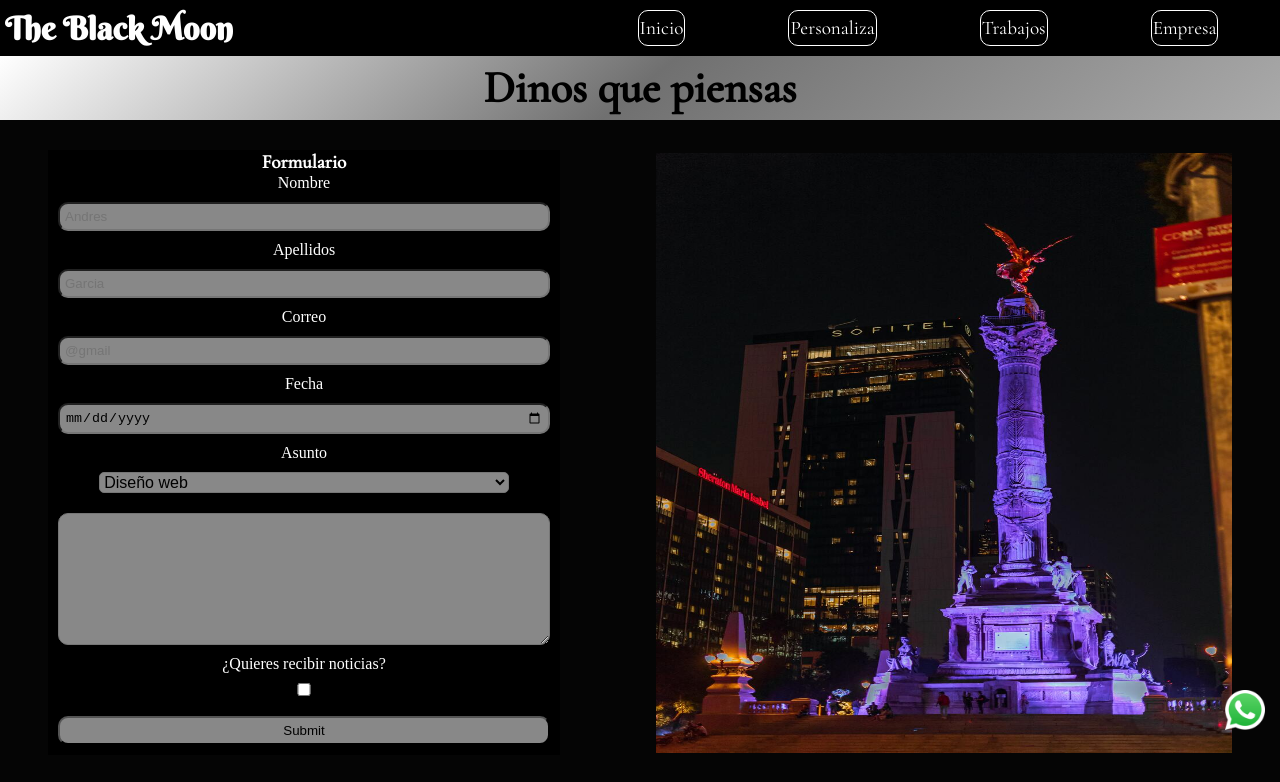
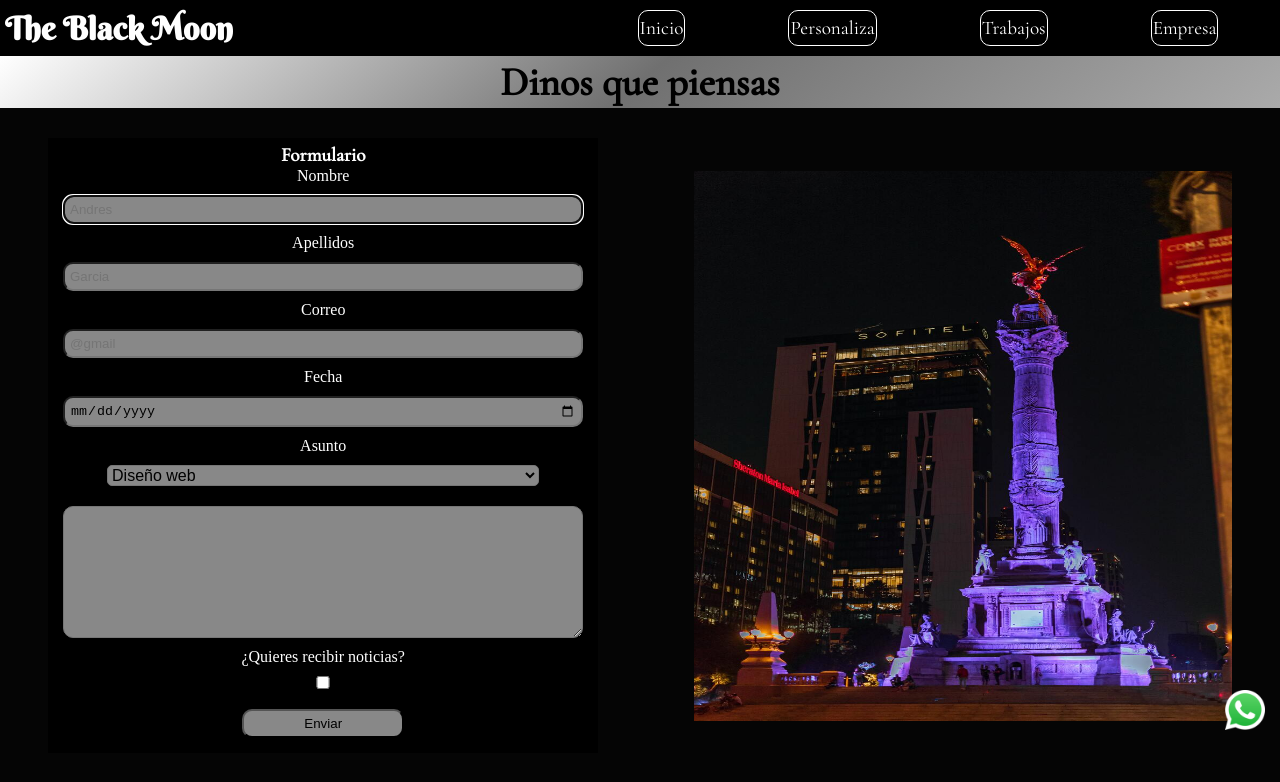
Before and after one commit to AndresMGC28/PF-Garcia-Castro, a website: page html/contacto.html in a window 1280 px wide. Shown: the top 782 px of the page. Drawn offline with nearby package versions, Linux system fonts and the light colour scheme.

Commit message:
Cambios en Contacto

```diff
--- a/html/contacto.html
+++ b/html/contacto.html
@@ -37,33 +37,39 @@
         <section class="secciondecontacto">
             <article class="articulodecontacto">
                 <h3>Formulario</h3>
-                <div></div>
-                <label for="nombre">Nombre</label>
-                <input type="text" placeholder="Andres">
+                <div class="formulario">
+                <label for="nombres">Nombre</label>
+                <input id="nombres" type="text" name="nombre" placeholder="Andres" autofocus required>
+
                 <label for="apellidos">Apellidos</label>
-                <input type="text" placeholder="Garcia">
+                <input id="apellidos" type="text" name="apellido" placeholder="Garcia" required>
+
                 <label for="correo">Correo</label>
-                <input type="email" placeholder="@gmail">
+                <input id="correo" type="email" name="email" placeholder="@gmail" required>
+
                 <label for="fecha">Fecha</label>
-                <input type="date">
+                <input id="fecha" type="date" name="fecha">
+
                 <label for="asunto">Asunto</label>
-                <select name="motivo" id="motivo" required>
+                <select name="asunto" id="asunto" required>
                     <option value="Diseño Web">Diseño web</option>
-                    <option value="Base de Datos">Cotizacion</option>
+                    <option value="Base de Datos">Cotización</option>
                     <option value="Preguntas">Preguntas</option>
-                    <option value="Comprar">Comprar</option>
                     <option value="Reseña">Reseña</option>
                 </select>
+
                 <textarea name="cometarios" id="cometarios" cols="30" rows="8"></textarea>
                 <label for="noticias ">¿Quieres recibir noticias?</label>
-                <input type="checkbox">
-                <input type="submit">
+                <input  id="noticias" type="checkbox" name="noticias">
+
+                <input type="submit" value="Enviar" class="env">
+            </div>
             </article>
             <div class="divimagencontacto">
                 <img src="../imagenes/2.jpg" alt="escritorio" class="imagendecontacto">
             </div>
         </section>
-        <div class="subtitulo">
+        <div class="titulo3">
             <h2>Observa nuestros trabajos</h2>
         </div>
         <div>
--- a/scss/views/_contacto.scss
+++ b/scss/views/_contacto.scss
@@ -17,6 +17,10 @@ select{
     border-radius: 5px;
     font-size: 1rem;
 }
+.env{
+    width: 30%;
+    margin:  10px auto;
+}
 // @Media
 @mixin contacto{
     @media (min-width:$media-uno){
@@ -32,22 +36,25 @@ section.secciondecontacto{
     }
 }
     .articulodecontacto{
-        display: flex;
-        flex-direction:column;
         width: 80%;
         background-color: $coloruno;
         color:$colordos;
         text-align: center;
         margin: auto;
+        padding: 5px;
         @include contacto(){
-            width: 40%;
+            width: 43%;
             grid-area: formulario;
         }
     }
+    div.formulario{
+        display: flex;
+        flex-direction:column;
+        }
     .divimagencontacto{
         @include contacto(){
-            width: 45%;
-            height: 600px;
+            width: 42%;
+            height: 550px;
             margin: auto;
         grid-area: imagenf;
         }
@@ -82,3 +89,15 @@ div.divtrabajos{
     margin: auto;
     }
 }
+div.titulo3{
+    width: 100%;
+    background: linear-gradient(320deg, rgba(213,213,213,0.7931547619047619) 0%, rgba(112,112,112,1) 50%, rgba(255,255,255,1) 100%);
+    text-align: center;
+    h3{
+        font-size: 1.5rem;
+    }
+    @include contacto(){
+        padding: 1.8px;
+        font-size: 5rem;
+       }
+   }
--- a/scss/views/_diseñouno.scss
+++ b/scss/views/_diseñouno.scss
@@ -12,9 +12,9 @@ div.subtitulo{
         font-size: 2rem;
     }
     @include diseño(){
-        padding: 5px;
+        padding: 2px;
        h2{
-        font-size: 2.8rem;
+        font-size: 2.5rem;
        }
    }
 }
```
Also changed, not shown: css/styles.css, 1 other file.
